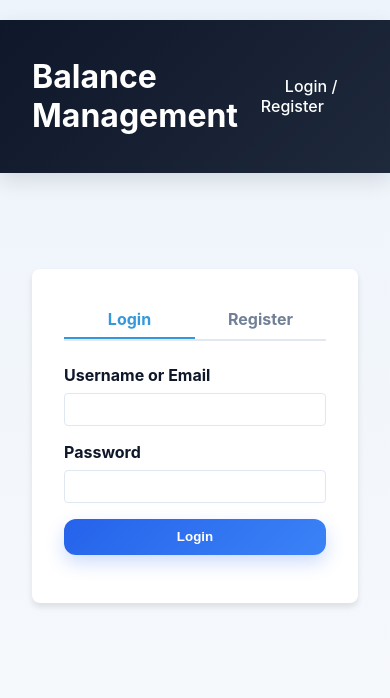
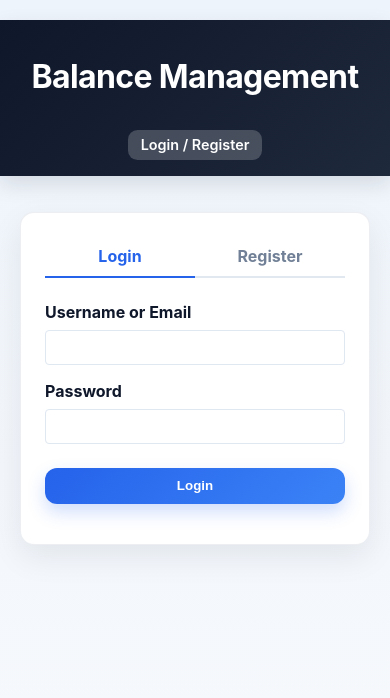
Before and after one commit to ahphanikrishna/FinanceManager, a Flask app: page /login in a window 390 px wide. Shown: the top 698 px of the page. Run offline with Flask 3, Linux system fonts and the light colour scheme.

Commit message:
feat: complete ui polish and usability
Fix broken /accounts legacy page (redirect to settings tabs), add active nav states, focus-visible styles, table zebra/hover, metric card and auth/settings page polish, responsive header. Remove dead manage-entities template.

```diff
--- a/static/css/auth.css
+++ b/static/css/auth.css
@@ -1,6 +1,49 @@
-.auth-container { max-width: 400px; margin: 4rem auto; padding: 2rem; background: white; border-radius: 8px; box-shadow: 0 4px 6px rgba(0,0,0,0.1); }
-.auth-tabs { display: flex; margin-bottom: 1.5rem; border-bottom: 2px solid #e2e8f0; }
-.auth-tab { flex: 1; text-align: center; padding: 0.5rem; cursor: pointer; font-weight: bold; color: #718096; }
-.auth-tab.active { color: #3498db; border-bottom: 2px solid #3498db; }
+.auth-container {
+  max-width: 420px;
+  margin: 3rem auto;
+  padding: 2rem;
+  background: white;
+  border-radius: 14px;
+  border: 1px solid rgba(148, 163, 184, 0.18);
+  box-shadow: 0 12px 32px rgba(15, 23, 42, 0.08);
+}
+
+.auth-tabs {
+  display: flex;
+  margin-bottom: 1.5rem;
+  border-bottom: 2px solid #e2e8f0;
+}
+
+.auth-tab {
+  flex: 1;
+  text-align: center;
+  padding: 0.6rem;
+  cursor: pointer;
+  font-weight: 700;
+  color: #718096;
+  border-bottom: 2px solid transparent;
+  margin-bottom: -2px;
+  transition: color 0.15s ease, border-color 0.15s ease;
+}
+
+.auth-tab:hover { color: var(--primary-color); }
+
+.auth-tab.active {
+  color: var(--secondary-color);
+  border-bottom: 2px solid var(--secondary-color);
+}
+
 .auth-form { display: none; }
 .auth-form.active { display: block; }
+
+.auth-form .btn {
+  width: 100%;
+  margin-top: 0.5rem;
+}
+
+@media (max-width: 480px) {
+  .auth-container {
+    margin: 1rem auto;
+    padding: 1.5rem;
+  }
+}
--- a/static/css/base.css
+++ b/static/css/base.css
@@ -29,14 +29,30 @@ header {
   box-shadow: 0 8px 20px rgba(15, 23, 42, 0.12);
 }
 
-header nav a {
+header .brand a {
   color: white;
   text-decoration: none;
-  margin-left: 1.5rem;
-  font-weight: 500;
+  letter-spacing: -0.02em;
 }
 
-header nav a:hover { text-decoration: underline; }
+header nav {
+  display: flex;
+  flex-wrap: wrap;
+  gap: 0.25rem 0.5rem;
+}
+
+header nav a {
+  color: rgba(255, 255, 255, 0.85);
+  text-decoration: none;
+  padding: 0.4rem 0.8rem;
+  border-radius: 0.6rem;
+  font-weight: 600;
+  font-size: 0.9rem;
+  transition: background-color 0.15s ease, color 0.15s ease;
+}
+
+header nav a:hover { color: white; background-color: rgba(255, 255, 255, 0.12); text-decoration: none; }
+header nav a.active { color: white; background-color: rgba(255, 255, 255, 0.2); }
 
 main { padding: 2rem; max-width: 1200px; margin: 0 auto; }
 
@@ -55,10 +71,20 @@ main { padding: 2rem; max-width: 1200px; margin: 0 auto; }
 
 .form-group { margin-bottom: 1rem; }
 .form-group label { display: block; margin-bottom: 0.5rem; font-weight: bold; }
+.form-group input, .form-group select, input, select, textarea {
+  font-size: 0.95rem;
+}
+
 .form-group input, .form-group select {
   width: 100%; padding: 0.5rem;
   border: 1px solid var(--border-color);
   border-radius: 4px; box-sizing: border-box;
+}
+
+input:focus-visible, select:focus-visible, textarea:focus-visible,
+.btn:focus-visible, a:focus-visible, button:focus-visible {
+  outline: 2px solid var(--secondary-color);
+  outline-offset: 2px;
 }
 
 .btn {
@@ -81,6 +107,8 @@ table {
 }
 th, td { padding: 0.75rem 1rem; text-align: left; border-bottom: 1px solid var(--border-color); }
 th { background-color: #f1f5f9; }
+table tbody tr:nth-child(even) { background-color: #f8fafc; }
+table tbody tr:hover { background-color: var(--soft-blue); }
 
 .card {
   background: var(--card-bg); padding: 1.5rem;
@@ -96,3 +124,8 @@ th { background-color: #f1f5f9; }
   cursor: pointer; margin-bottom: 1rem;
 }
 .drop-zone.highlight { background: #e1f0ff; border-color: var(--primary-color); }
+
+@media (max-width: 720px) {
+  header { flex-direction: column; gap: 0.75rem; padding: 1rem 1.25rem; }
+  main { padding: 1.25rem; }
+}
--- a/templates/auth.html
+++ b/templates/auth.html
@@ -18,7 +18,7 @@
         </div>
         <div class="form-group">
             <label for="login-password">Password</label>
-            <input type="password" id="login-password" name="password" required>
+            <input type="password" id="login-password" name="password" required autocomplete="current-password">
         </div>
         <button type="submit" class="btn btn-primary" style="width: 100%;">Login</button>
     </form>
@@ -27,7 +27,7 @@
     <form id="register-form" class="auth-form" action="{{ url_for('auth.register') }}" method="POST">
         <div class="form-group">
             <label for="reg-username">Username</label>
-            <input type="text" id="reg-username" name="username" required>
+            <input type="text" id="reg-username" name="username" required autocomplete="username">
         </div>
         <div class="form-group">
             <label for="reg-email">Email Address</label>
@@ -35,7 +35,7 @@
         </div>
         <div class="form-group">
             <label for="reg-password">Password</label>
-            <input type="password" id="reg-password" name="password" required>
+            <input type="password" id="reg-password" name="password" required autocomplete="new-password">
         </div>
         <button type="submit" class="btn btn-success" style="width: 100%;">Register</button>
     </form>
--- a/templates/base.html
+++ b/templates/base.html
@@ -9,15 +9,16 @@
 </head>
 <body>
     <header>
-        <h1><a href="/" style="color: white; text-decoration: none;">Balance Management</a></h1>
-        <nav>
+        <h1 class="brand"><a href="/">Balance Management</a></h1>
+        <nav aria-label="Main navigation">
+            {% set current_path = request.path %}
             {% if current_user is defined and current_user.is_authenticated %}
-                <a href="{{ url_for('home_bp.dashboard') }}">Dashboard</a>
-                <a href="/transactions">Transactions</a>
-                <a href="{{ url_for('settings.settings') }}">Settings</a>
-                <a href="/logout">Logout</a>
+                <a href="{{ url_for('home_bp.dashboard') }}" class="nav-link{% if current_path.startswith('/dashboard') or current_path == '/' %} active{% endif %}">Dashboard</a>
+                <a href="/transactions" class="nav-link{% if current_path.startswith('/transactions') %} active{% endif %}">Transactions</a>
+                <a href="{{ url_for('settings.settings') }}" class="nav-link{% if current_path.startswith('/settings') %} active{% endif %}">Settings</a>
+                <a href="/logout" class="nav-link">Logout</a>
             {% else %}
-                <a href="/login">Login / Register</a>
+                <a href="/login" class="nav-link{% if current_path.startswith('/login') or current_path.startswith('/register') %} active{% endif %}">Login / Register</a>
             {% endif %}
         </nav>
     </header>
--- a/views/base.py
+++ b/views/base.py
@@ -1,6 +1,6 @@
 from datetime import date, datetime
 
-from flask import Blueprint, render_template, request
+from flask import Blueprint, redirect, render_template, request, url_for
 from flask_login import current_user, login_required
 
 from app.models import Balance, Onboarding, Transaction
@@ -68,4 +68,5 @@ def dashboard():
 
 @home_bp.route('/accounts')
 def accounts_page():
-    return render_template('manage_entities.html')
+    # The legacy manage-entities page is superseded by the settings tabs.
+    return redirect(url_for('settings.settings', tab='accounts'))
```
Also changed, not shown: static/css/dashboard.css (+15 -3 lines), static/css/management.css (deleted, +0 -12 lines), static/css/settings.css (+12 -1 lines), templates/manage_entities.html (deleted, +0 -86 lines), test_run.py (+68 -46 lines).
